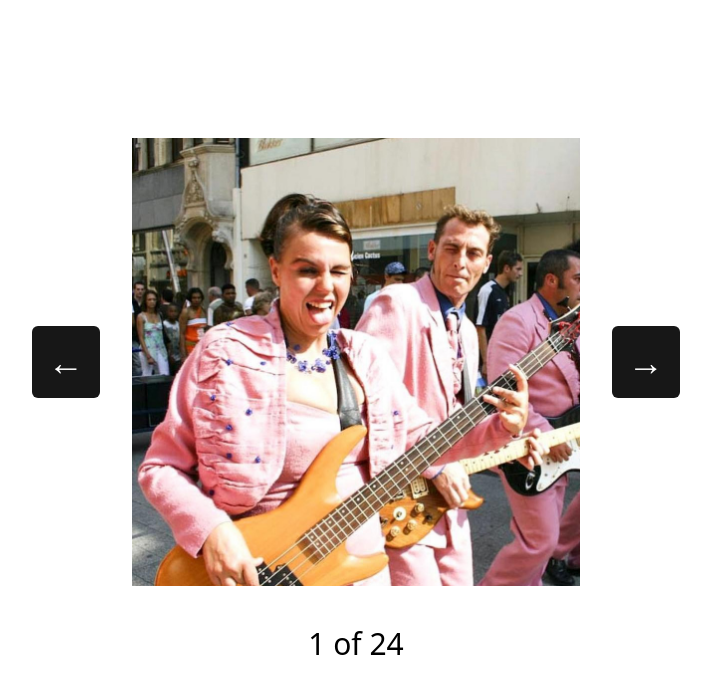
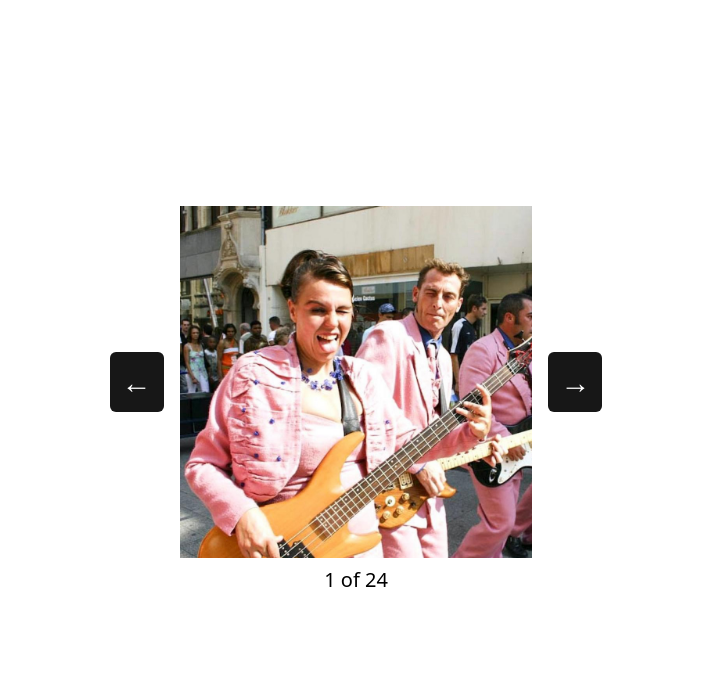
Before and after one commit to mitmedialab/synthetic-human-memories, a SvelteKit app: page / in a window 1280 px wide. Shown: the top 694 px of the page, without its empty margins (284-995 px from the left). Built offline with nearby package versions, Linux system fonts and the light colour scheme.

Commit message:
fix: style

```diff
--- a/src/routes/+page.svelte
+++ b/src/routes/+page.svelte
@@ -37,25 +37,19 @@
 	{/each}
 </svelte:head>
 
-<div class="flex h-[100vh] w-[100vw] flex-col items-center justify-center gap-10">
-	<div class="flex items-center gap-8 text-4xl">
+<div class="flex h-screen w-screen flex-col items-center justify-center gap-2 overflow-hidden px-3">
+	<div class="flex items-center justify-center gap-4 text-3xl">
 		<button class="btn" on:click={() => (i > 0 ? i-- : i)}>←</button>
-		<div class="aspect-square w-[40vw] max-w-md rounded-md bg-red-500">
+		<div class="aspect-square w-[60%] max-w-md rounded-md bg-red-500">
 			<img src={`imgs/${imgs[t][i]}`} class="h-full w-full object-cover" alt="" />
 		</div>
 		<button class="btn" on:click={() => (i < imgs[t].length - 1 ? i++ : i)}>→</button>
 	</div>
-
-	<div class="text-3xl">{i + 1} of {imgs[t].length}</div>
-
-	<!-- <button
-		class="rounded-md bg-black p-2 text-lg text-white hover:bg-neutral-900"
-		on:click={() => (t === 'ai' ? (t = 'og') : (t = 'ai'))}>set: {t}</button
-	> -->
+	<div class="text-xl">{i + 1} of {imgs[t].length}</div>
 </div>
 
 <style>
 	.btn {
-		@apply rounded-md bg-neutral-900 p-4 text-white;
+		@apply rounded-md bg-neutral-900 p-3 text-white;
 	}
 </style>
--- /dev/null
+++ b/src/routes/preview/+page.svelte
@@ -0,0 +1 @@
+<iframe src="http://localhost:5173" frameborder="0"></iframe>
```
